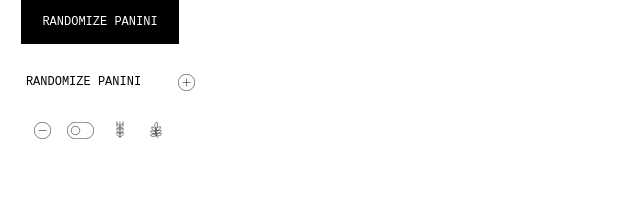
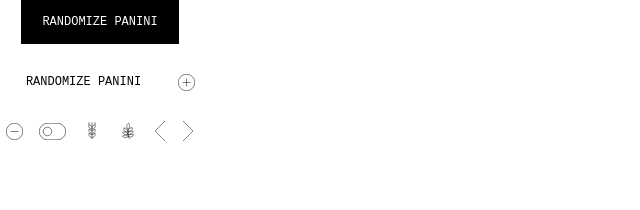
Before and after one commit to meczajkowski/panini-creator, a React (Vite) app: page / in a window 1280 px wide. Shown: the top 210 px of the page, without its empty margins (0-640 px from the left). Built offline with nearby package versions, Linux system fonts and the light colour scheme; a web font is replaced by a local one.

Commit message:
feat: implement carousel component - add big arrow icon

```diff
--- a/src/App.tsx
+++ b/src/App.tsx
@@ -3,9 +3,10 @@ import styles from './App.module.css';
 import Button from './components/UI/Button';
 import CounterButton from './components/UI/CounterButton';
 import Switch from './components/UI/Switch';
-import { ButtonType, CounterButtonType } from './enums';
+import { ArrowDirection, ButtonType, CounterButtonType } from './enums';
 import WheatIcon from './components/icons/BreadIcons/WheatIcon';
 import GrainIcon from './components/icons/BreadIcons/GrainIcon';
+import BigArrow from './components/icons/BigArrow';
 
 function App() {
   const [SwitchisToggled, setSwitchIsToggled] = useState(false);
@@ -25,6 +26,8 @@ function App() {
 
       <WheatIcon />
       <GrainIcon />
+      <BigArrow direction={ArrowDirection.Prev} />
+      <BigArrow direction={ArrowDirection.Next} />
     </div>
   );
 }
--- /dev/null
+++ b/src/components/icons/BigArrow.module.css
@@ -0,0 +1,7 @@
+.icon {
+  cursor: pointer;
+}
+
+.next {
+  transform: rotate(180deg);
+}
--- /dev/null
+++ b/src/components/icons/BigArrow.tsx
@@ -0,0 +1,29 @@
+import classNames from 'classnames';
+import { ArrowDirection } from '../../enums';
+import styles from './BigArrow.module.css';
+
+interface BigArrowProps {
+  direction: ArrowDirection;
+}
+
+const BigArrow = (props: BigArrowProps) => {
+  const classes = classNames(
+    styles.icon,
+    props.direction === ArrowDirection.Next ? styles.next : ''
+  );
+
+  return (
+    <svg
+      className={classes}
+      xmlns='http://www.w3.org/2000/svg'
+      width='12'
+      height='22'
+      viewBox='0 0 12 22'
+      fill='none'
+    >
+      <path d='M11 1L1 11L11 21' stroke='black' strokeWidth='0.5' />
+    </svg>
+  );
+};
+
+export default BigArrow;
--- a/src/enums.ts
+++ b/src/enums.ts
@@ -7,3 +7,8 @@ export const enum CounterButtonType {
   Add = 'add',
   Substract = 'substract',
 }
+
+export const enum ArrowDirection {
+  Prev = 'prev',
+  Next = 'next',
+}
```
